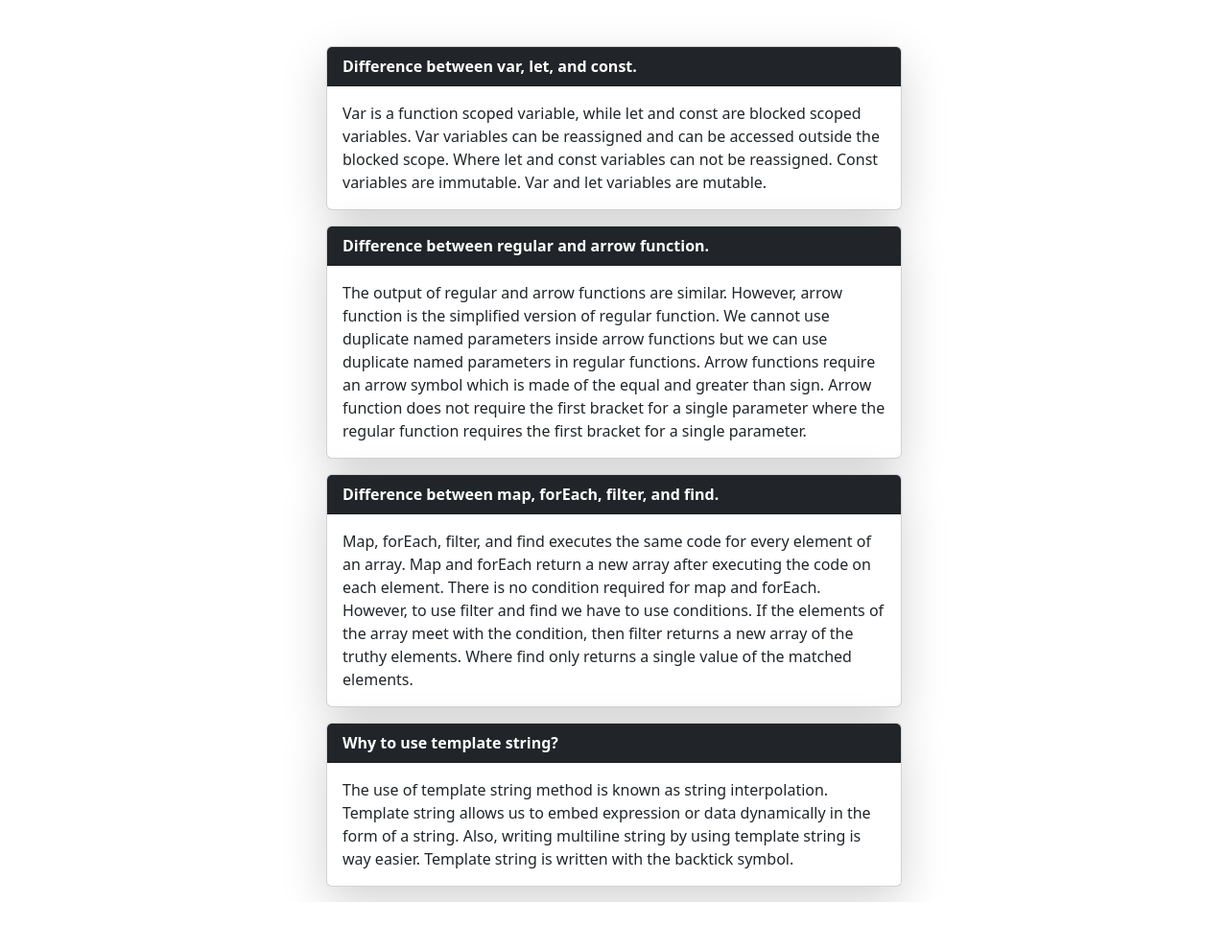
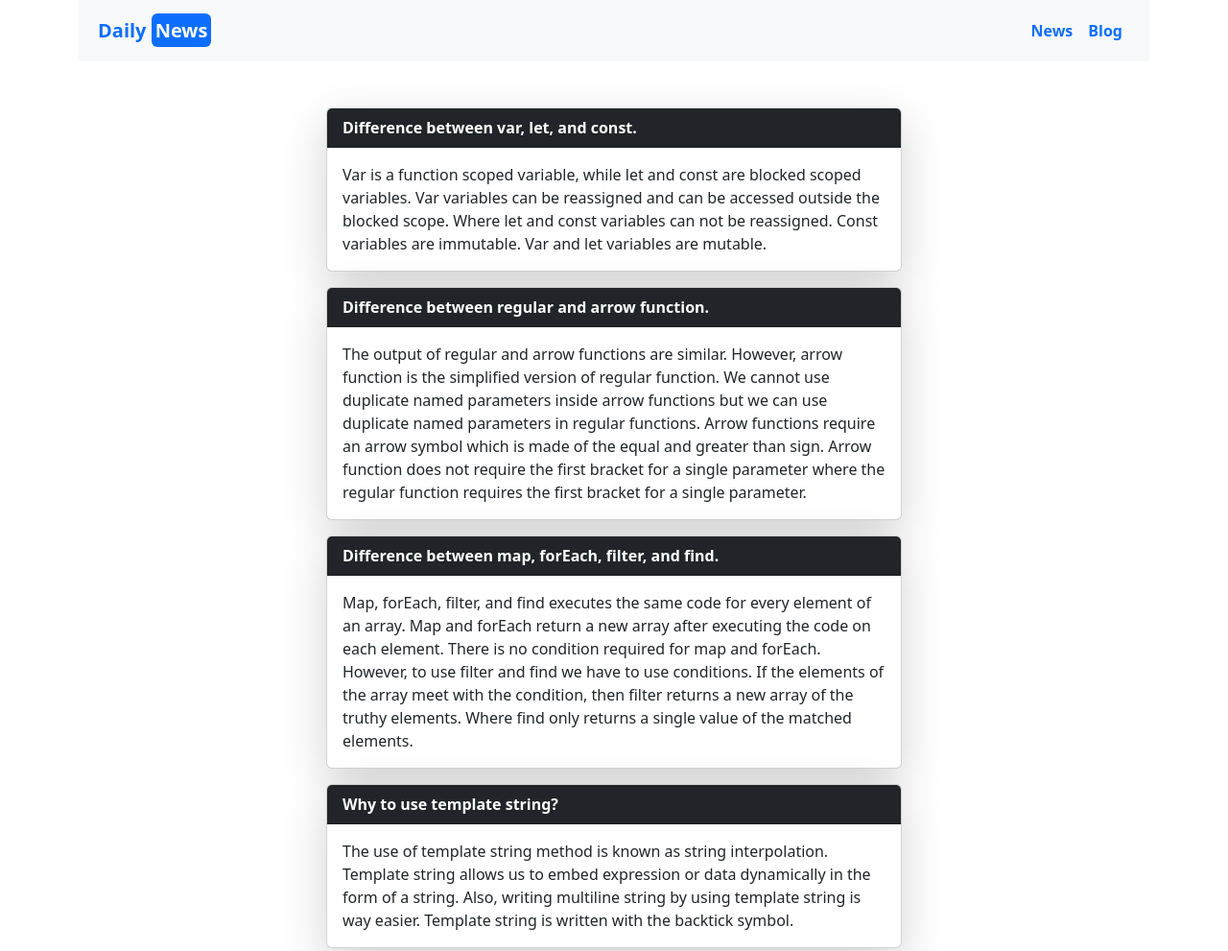
Before and after one commit to fazlarabby1/daily-news, a plain HTML site: page blog.html in a window 1280 px wide. Shown: the top 991 px of the page at 96% size. Before the commit the page ends 940 px from the top, so only its background shows below. Drawn offline with nearby package versions, Linux system fonts and the light colour scheme.

Commit message:
connected home page with blog page

```diff
--- a/blog.html
+++ b/blog.html
@@ -11,6 +11,32 @@
 
 </head>
 <body>
+    <header class="container">
+         <!-- Icon and pages navbar start -->
+        <nav class="navbar navbar-expand-lg bg-light px-3">
+            <div class="container-fluid fw-bold p-1">
+                <a class="navbar-brand text-primary">Daily <span
+                     class="bg-primary text-white rounded rounded-sm p-1">News</span></a>
+                    <div>
+                        <button class="navbar-toggler" type="button" data-bs-toggle="collapse" data-bs-target="#navbarText"
+                            aria-controls="navbarText" aria-expanded="false" aria-label="Toggle navigation">
+                            <span class="navbar-toggler-icon"></span>
+                        </button>
+                        <div class="collapse navbar-collapse" id="navbarText">
+                            <ul class="navbar-nav me-auto mb-2 mb-lg-0">
+                                <li class="nav-item">
+                                    <a class="nav-link active text-primary" aria-current="page" href="index.html">News</a>
+                                </li>
+                                <li class="nav-item">
+                                     <a class="nav-link text-primary text-normal" href="blog.html">Blog</a>
+                                </li>
+                            </ul>
+                        </div>
+                    </div>
+            </div>
+        </nav>
+                <!-- Icon and pages navbar End -->
+    </header>
     <!-- Auestion and answer pge -->
     <section class="container">
         <div class="card mx-auto mt-5 mb-3 shadow-lg" style="width: 600px;">
```
